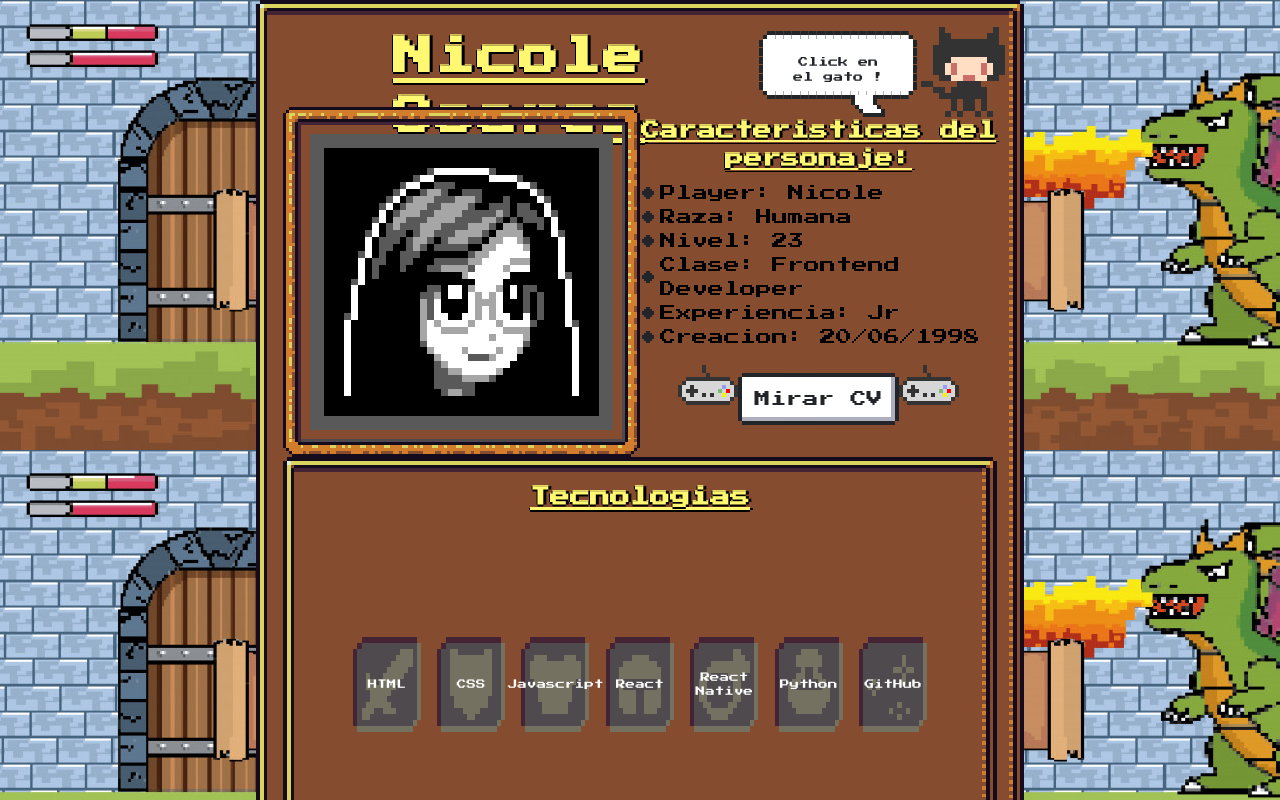
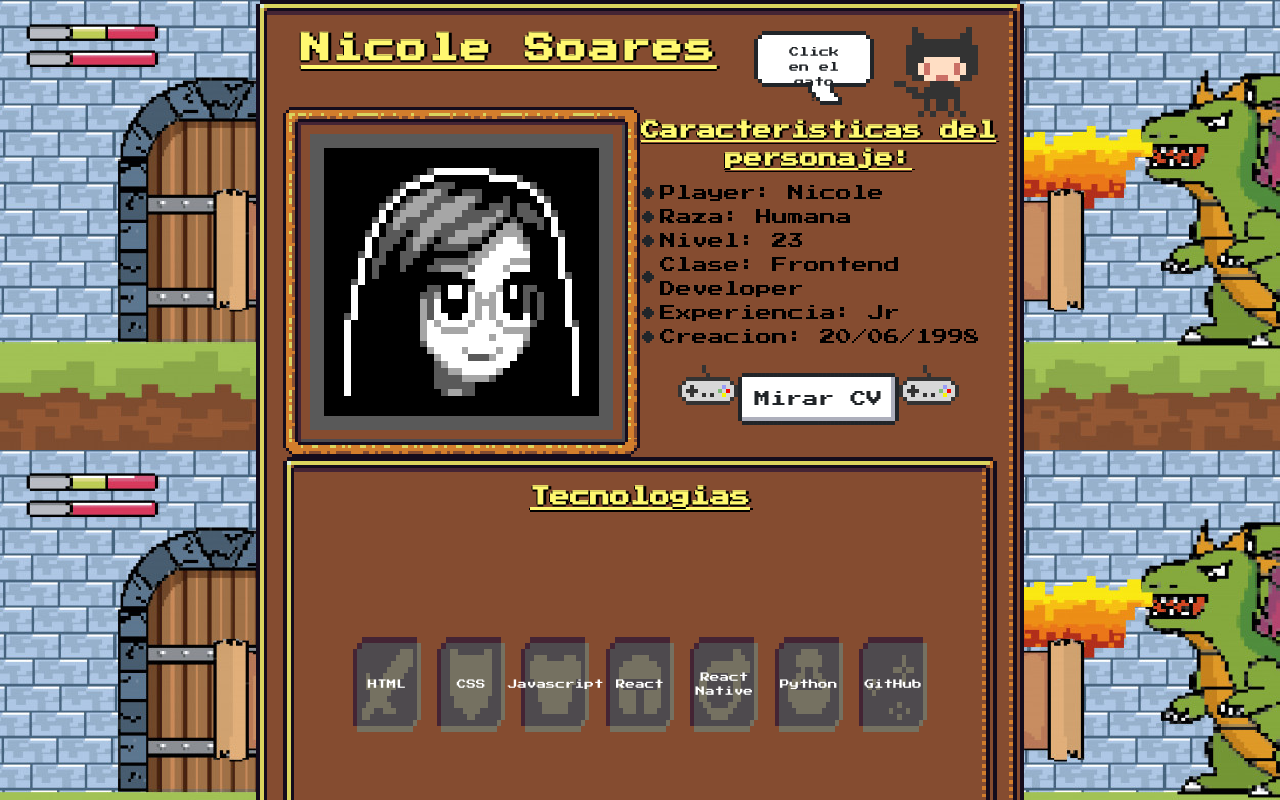
Before and after one commit to Nicole-Soares/Portfolio, a React (Create React App) app: page / in a window 1280 px wide. Shown: the top 800 px of the page. Built offline with nearby package versions, Linux system fonts and the light colour scheme.

Commit message:
agregar estilos en el css para vista movil

```diff
--- a/src/App.js
+++ b/src/App.js
@@ -8,7 +8,10 @@ import { AppContext } from './AppContext/AppContext';
 import "nes.css/css/nes.min.css";
 
 
+
+
 function App() {
+
 
   const {dark} = useContext(AppContext)
 
--- a/src/componentes/Header/header.css
+++ b/src/componentes/Header/header.css
@@ -16,7 +16,7 @@
   width: 100%;
   height: 100%;
   justify-content: center;
-  font-size: 40px;
+  font-size: 30px;
   color: #fff870;
   letter-spacing: 2px;
   text-decoration-line: underline;
@@ -27,25 +27,23 @@
   color: #fff;
 }
 
+.nes-balloon {
+  height: 80%;
+  width: 70%;
 
-
-.message-right {
-  height: 100%;
-  display: flex;
-  align-items: flex-start;
-}
-
-.nes-balloon {
-  height: 100%;
-  width: 100%;
 }
 
 .nes-balloon p {
   font-size: 10px;
+  display: flex;
+  justify-content: center;
+  position: relative;
+  top: -10px;
 }
 
 .nes-octocat {
-  margin-right: 20px;
+  margin-right: 50px;
+
 }
 
 .contenedor-imagen-datos {
@@ -408,6 +406,23 @@
     margin-bottom: 20px;
   }
 
+  .message-right{
+ display: none;
+  }
+
+  .nes-balloon{
+    display: none;
+  }
+
+  .nes-balloon p{
+    display: none;
+  }
+
+  .nes-octocat{
+    position: relative;
+    right: 10px;
+  }
+
   .contenedor-imagen-datos {
     flex-direction: column;
   }
@@ -420,9 +435,13 @@
     width: 100%;
   }
 
+  .titulo-datos{
+    font-size: 15px;
+  }
+
   .contenedor-tecnologias {
     position: relative;
-    top: 480px;
+    top: 380px;
   }
 
   .iconos {
```
